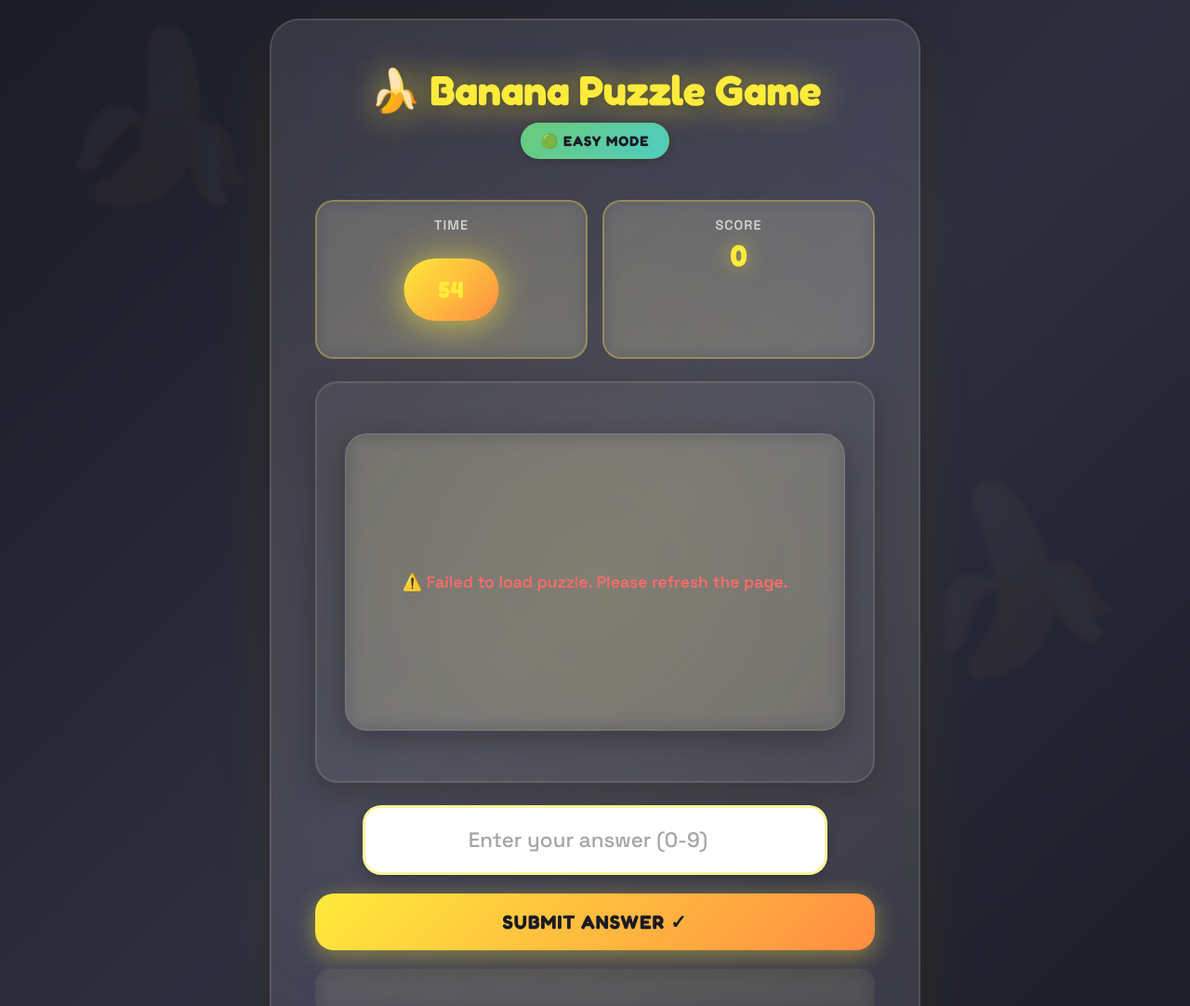
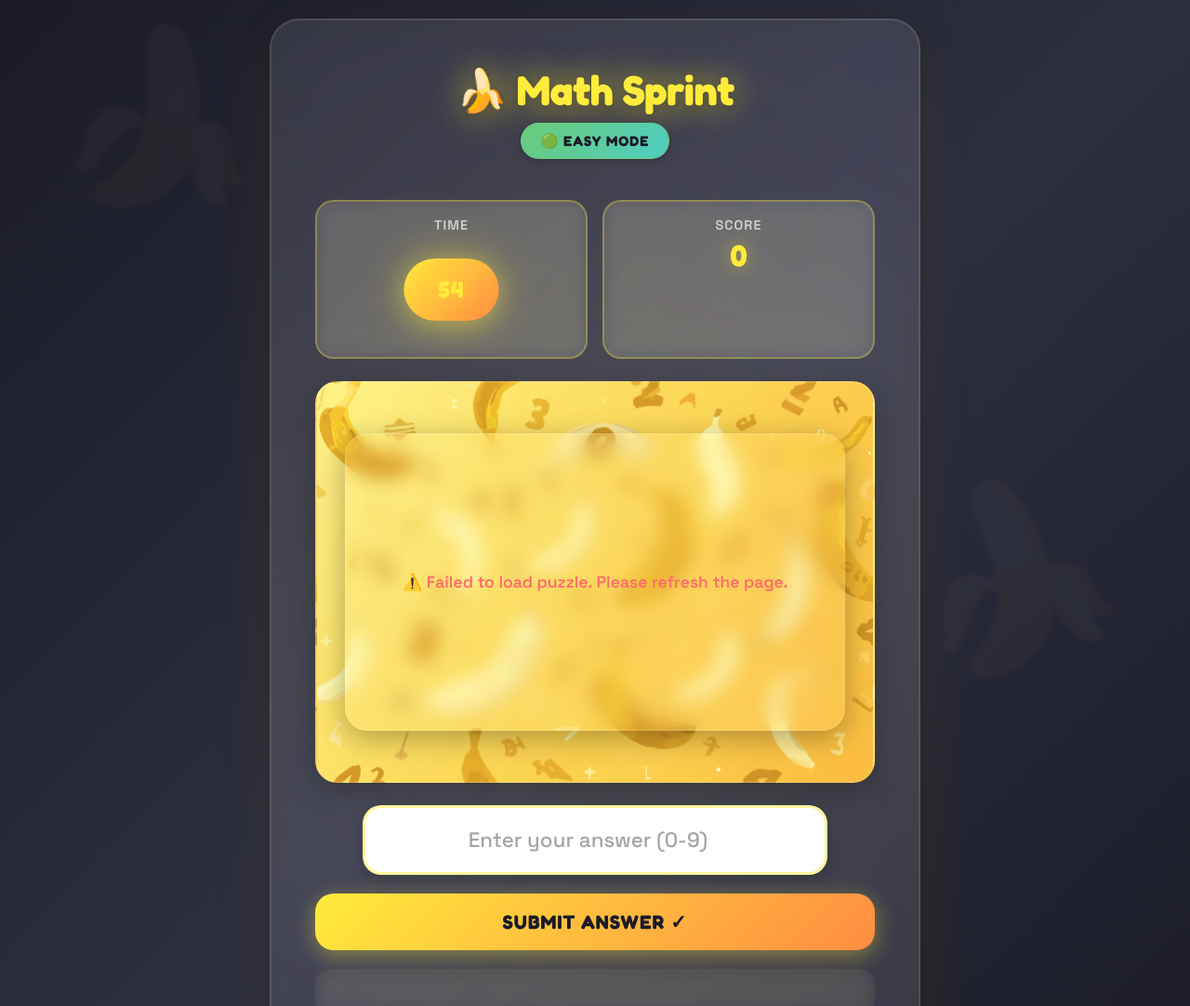
Before and after one commit to jeewa26/puzzle-game, a PHP site: page /game.php in a window 1280 px wide. Shown: the top 1082 px of the page at 93% size. Run offline with PHP 8.4, Linux system fonts and the light colour scheme; the visitor is signed in with stand-in values (Sample User, id 1).

Commit message:
refactor: update game title to Math Sprint

```diff
--- a/game.php
+++ b/game.php
@@ -13,7 +13,7 @@ $difficultyClass = 'difficulty-' . strtolower($difficulty);
 <head>
   <meta charset="UTF-8">
   <meta name="viewport" content="width=device-width, initial-scale=1.0">
-  <title>🍌 Puzzle Game</title>
+  <title>🍌 Math Sprint</title>
   <link rel="stylesheet" href="style.css">
   <link rel="stylesheet" href="guest-game-style.css">
   <script>
@@ -23,7 +23,7 @@ $difficultyClass = 'difficulty-' . strtolower($difficulty);
 </head>
 <body>
   <div class="game-container">
-    <h1>🍌 Banana Puzzle Game</h1>
+    <h1>🍌 Math Sprint</h1>
     <div style="text-align: center; margin-bottom: 20px;">
       <span class="difficulty-badge <?php echo $difficultyClass; ?>">
         <?php echo ucfirst($difficulty); ?> Mode
@@ -42,7 +42,7 @@ $difficultyClass = 'difficulty-' . strtolower($difficulty);
     </div>
 
     <div id="gameArea">
-      <div class="puzzle-container">
+  <div class="puzzle-container" style="background-image: url('images/puzzle-bg.jpg'); background-size: cover; background-position: center;">
     <div id="puzzle">
       <div class="loading"></div>
       <p class="loading-text">Loading puzzle...</p>
```
Lines whose indentation alone changed are shown as unchanged.
